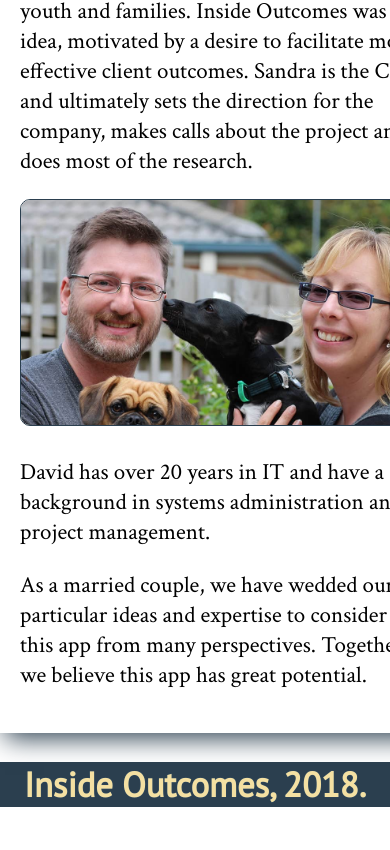
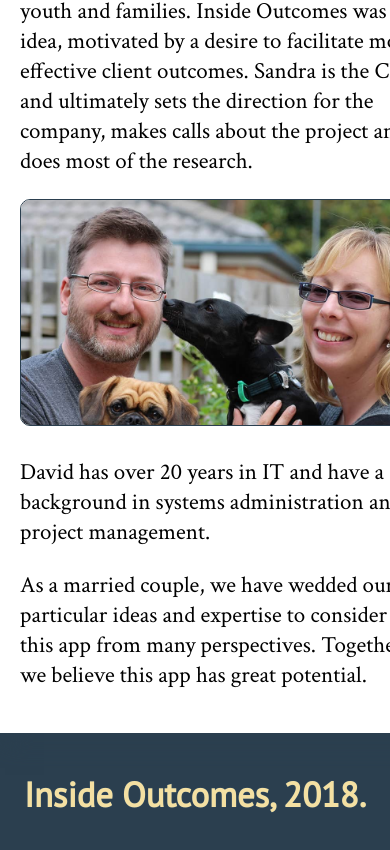
Before and after one commit to davidfawcett/io-web, an Angular app: page / in a window 390 px wide. Shown: the part 6922-7772 px from the top of the page. Before the commit the page ends 7729 px from the top, so only its background shows below. Built offline with nearby package versions, Linux system fonts and the light colour scheme.

Commit message:
fixed padding around footer

```diff
--- a/src/app/app.component.css
+++ b/src/app/app.component.css
@@ -76,7 +76,8 @@ html, body {
         width: 100%;
         text-align: center;
         color: #F4E0A2;
-        /* padding: 10px; */
+        padding-bottom: 10px;
+        padding-top: 10px;
     }
 
     .mat-form-field-label .mat-form-field-appearance-legacy{
@@ -139,7 +140,8 @@ html, body {
             width: 100%;
             text-align: center;
             color: #F4E0A2;
-            /* padding: 10px; */
+            padding-bottom: 10px;
+            padding-top: 10px;
         }
 
 }
```
